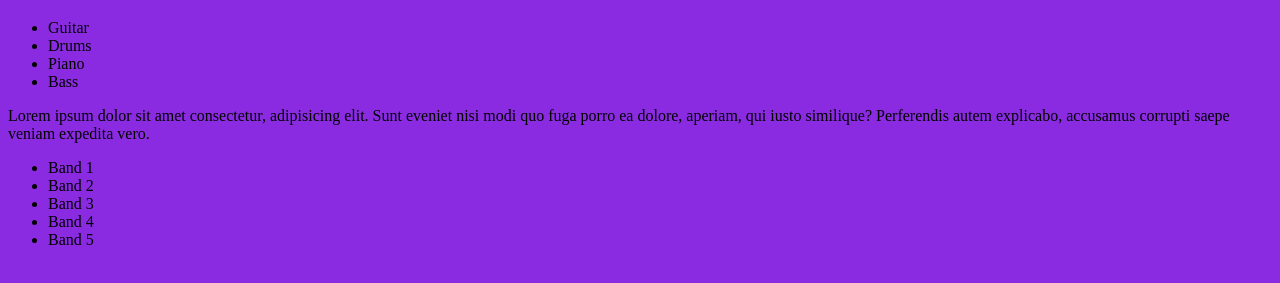
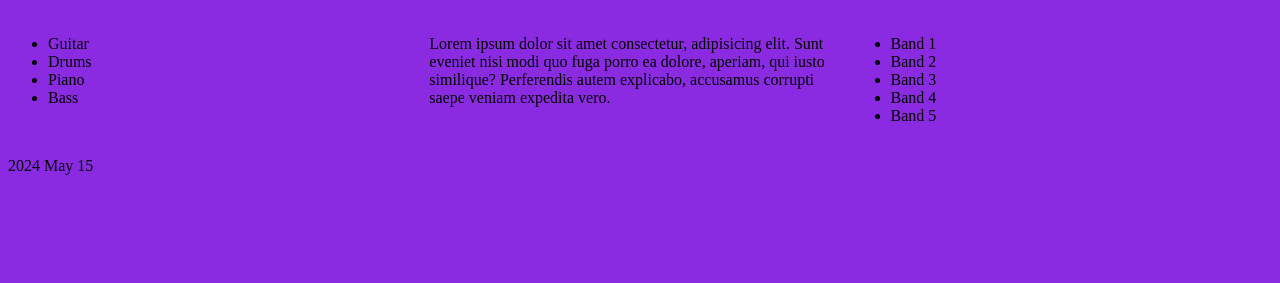
Before and after one commit to TrentOnTrent/ResponsiveDesign, a plain HTML site: page index.html in a window 1280 px wide. Shown: the part 61-344 px from the top of the page. Drawn offline with Linux system fonts and the light colour scheme.

Commit message:
Added three-column layout

```diff
--- a/index.html
+++ b/index.html
@@ -7,14 +7,22 @@
     <link rel="stylesheet" href="style.css">
 </head>
 <body>
+    <header class="row">
         <h1>Hello world</h1>
+    </header>
+    <main class="row">
+        <div class="column">
             <ul>
                 <li>Guitar</li>
                 <li>Drums</li>
                 <li>Piano</li>
                 <li>Bass</li>
             </ul>
+        </div>
+        <article class="column">
             <p>Lorem ipsum dolor sit amet consectetur, adipisicing elit. Sunt eveniet nisi modi quo fuga porro ea dolore, aperiam, qui iusto similique? Perferendis autem explicabo, accusamus corrupti saepe veniam expedita vero.</p>
+        </article>
+        <aside class="column">
             <ul>
                 <li>Band 1</li>
                 <li>Band 2</li>
@@ -22,5 +30,10 @@
                 <li>Band 4</li>
                 <li>Band 5</li>
             </ul>
+        </aside>
+    </main>
+    <footer class="row">
+        <p>2024 May 15</p>
+    </footer>
 </body>
 </html>
--- a/style.css
+++ b/style.css
@@ -6,4 +6,14 @@ body{
     body {
         background-color: blueviolet;
     }
+  /* Clear floats after the columns */
+    .column {
+        float: left;
+        width: 33.33%;
+    }
+    .row:after {
+        content: "";
+        display: table;
+        clear: both;
+    }
 }
```
Lines whose indentation alone changed are shown as unchanged.
